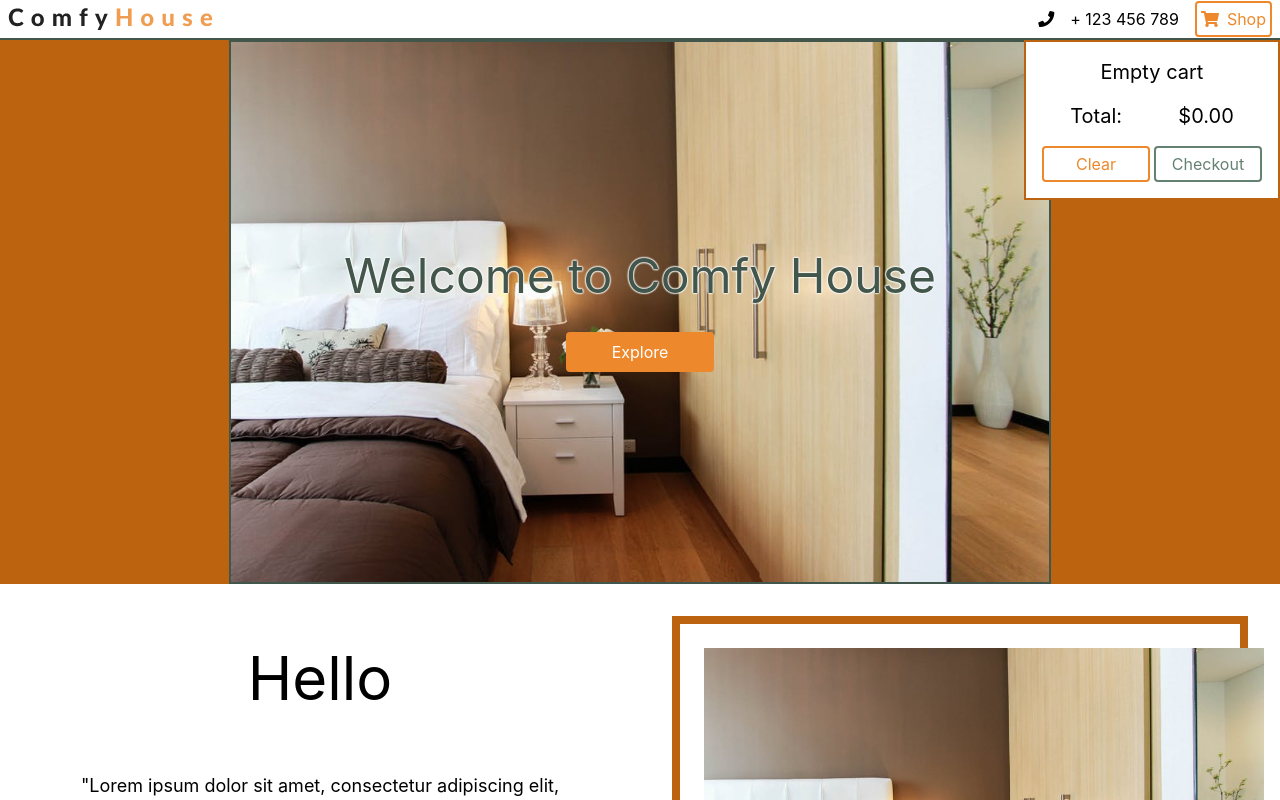
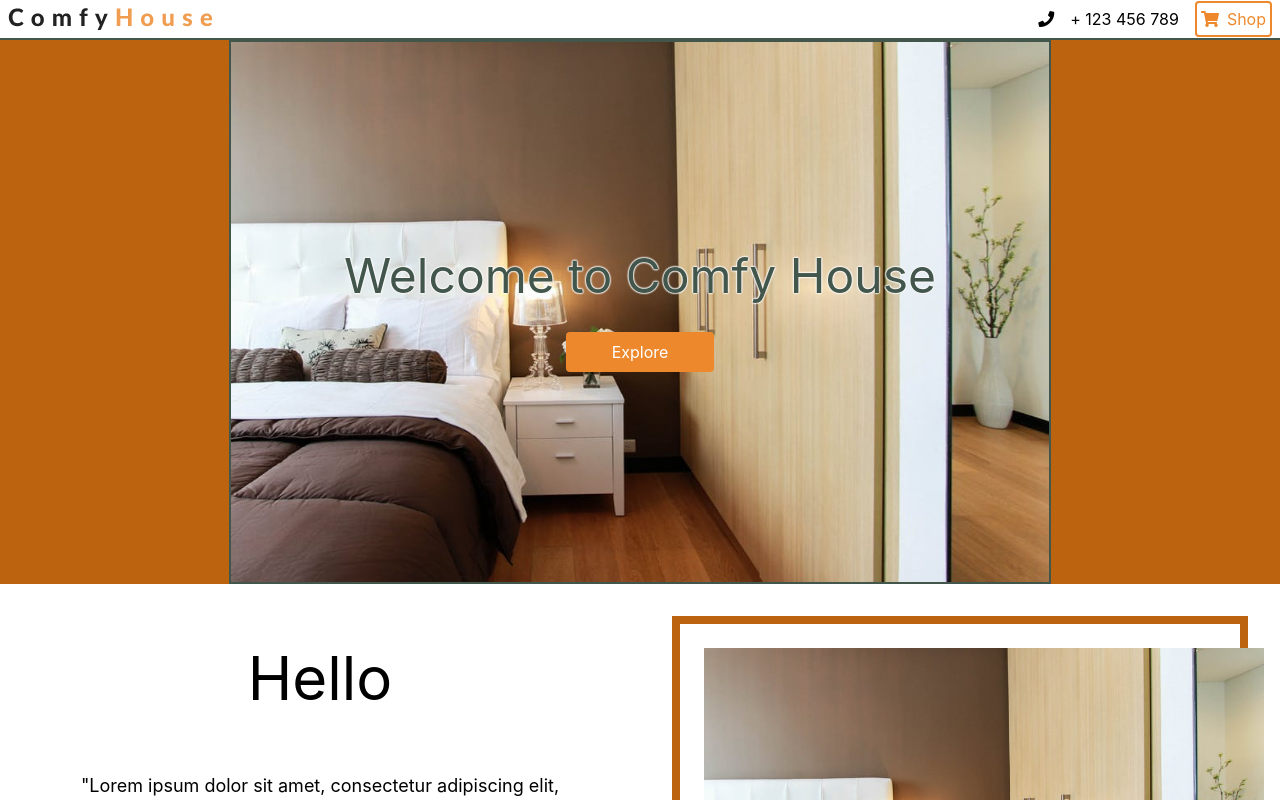
Before and after one commit to Dacker15/comfy-house, a React (Create React App) app: page / in a window 1280 px wide. Shown: the top 800 px of the page. Built offline with nearby package versions, Linux system fonts and the light colour scheme; the HTML template or start-up script is replaced by a standard one.

Commit message:
feat: Add cart open/close

```diff
--- a/src/App.tsx
+++ b/src/App.tsx
@@ -11,6 +11,7 @@ import Splash from 'src/components/splash/Splash'
 const App: VFC = () => {
   const [products, setProducts] = useState<Product[]>([])
   const [cartProducts, setCartProducts] = useState<CartProduct[]>([])
+  const [isCartOpen, setCartOpen] = useState<boolean>(false)
 
   const onAdd = useCallback((nextProduct: Product) => {
     setCartProducts((prev) => {
@@ -39,6 +40,10 @@ const App: VFC = () => {
     alert('You will redirect to checkout page')
   }, [])
 
+  const onToggle = useCallback(() => {
+    setCartOpen((prev) => !prev)
+  }, [])
+
   const onScroll = useCallback((elementId: string) => {
     const element = document.getElementById(elementId)
     if (element) element.scrollIntoView({ behavior: 'smooth' })
@@ -54,8 +59,14 @@ const App: VFC = () => {
 
   return (
     <div>
-      <Appbar>
-        <Cart products={cartProducts} onRemove={onRemove} onClear={onClear} onCheckout={onCheckout} />
+      <Appbar onToggle={onToggle}>
+        <Cart
+          products={cartProducts}
+          isOpen={isCartOpen}
+          onRemove={onRemove}
+          onClear={onClear}
+          onCheckout={onCheckout}
+        />
       </Appbar>
       <Splash onScroll={scrollToAbout} />
       <About onScroll={scrollToGallery} />
--- a/src/components/appbar/Appbar.tsx
+++ b/src/components/appbar/Appbar.tsx
@@ -3,7 +3,8 @@ import Button from 'src/base/Button'
 import { PHONE_NUM } from 'src/lib/constant'
 import './styles.scss'
 
-const Appbar: FC = (props) => {
+type Props = { onToggle: () => void }
+const Appbar: FC<Props> = (props) => {
   return (
     <div className="appbar">
       <img className="appbar-logo" src={`${process.env.PUBLIC_URL}/assets/logo.svg`} alt="Store's logo" />
@@ -12,7 +13,7 @@ const Appbar: FC = (props) => {
         <i className="fa fa-phone" />
         <span className="appbar-phone-text">{PHONE_NUM}</span>
       </a>
-      <Button className="appbar-shop" variant="outlined" color="primary">
+      <Button className="appbar-shop" variant="outlined" color="primary" onClick={props.onToggle}>
         <i className="fa fa-shopping-cart" />
         Shop
       </Button>
--- a/src/components/cart/Cart.tsx
+++ b/src/components/cart/Cart.tsx
@@ -1,18 +1,30 @@
-import React, { useMemo, VFC } from 'react'
+import React, { useEffect, useMemo, useRef, VFC } from 'react'
 import { CartProduct } from 'src/lib/types'
 import Button from 'src/base/Button'
 import CartElement from './CartElement'
 import './styles.scss'
 
-type Props = { products: CartProduct[]; onRemove: (index: number) => void; onClear: () => void; onCheckout: () => void }
+type Props = {
+  products: CartProduct[]
+  isOpen: boolean
+  onRemove: (index: number) => void
+  onClear: () => void
+  onCheckout: () => void
+}
 const Cart: VFC<Props> = (props) => {
+  const containerRef = useRef<HTMLDivElement>(null)
   const price = useMemo(
     () => props.products.reduce<number>((acc, current) => acc + current.price * current.count, 0).toFixed(2),
     [props.products]
   )
 
+  useEffect(() => {
+    if (props.isOpen) containerRef.current?.classList.add('cart--open')
+    else containerRef.current?.classList.remove('cart--open')
+  }, [props.isOpen])
+
   return (
-    <div className="cart">
+    <div className="cart" ref={containerRef}>
       <div className="cart-container">
         {props.products.length ? (
           props.products.map((p, i) => <CartElement key={i} model={p} onRemove={() => props.onRemove(i)} />)
--- a/src/components/cart/styles.scss
+++ b/src/components/cart/styles.scss
@@ -2,7 +2,12 @@
   @apply flex flex-col gap-y-4
   absolute top-10 right-0 z-10
   w-full md:w-2/5 lg:w-1/5 max-h-96 p-4
-  border-2 border-primary bg-white;
+  border-2 border-primary bg-white
+  transform translate-x-8 translate-x-10 scale-0
+  transition-all origin-top-right duration-300;
+  &--open {
+    @apply transform translate-x-0 translate-y-0 scale-100;
+  }
   &-container {
     @apply overflow-y-auto;
   }
```
